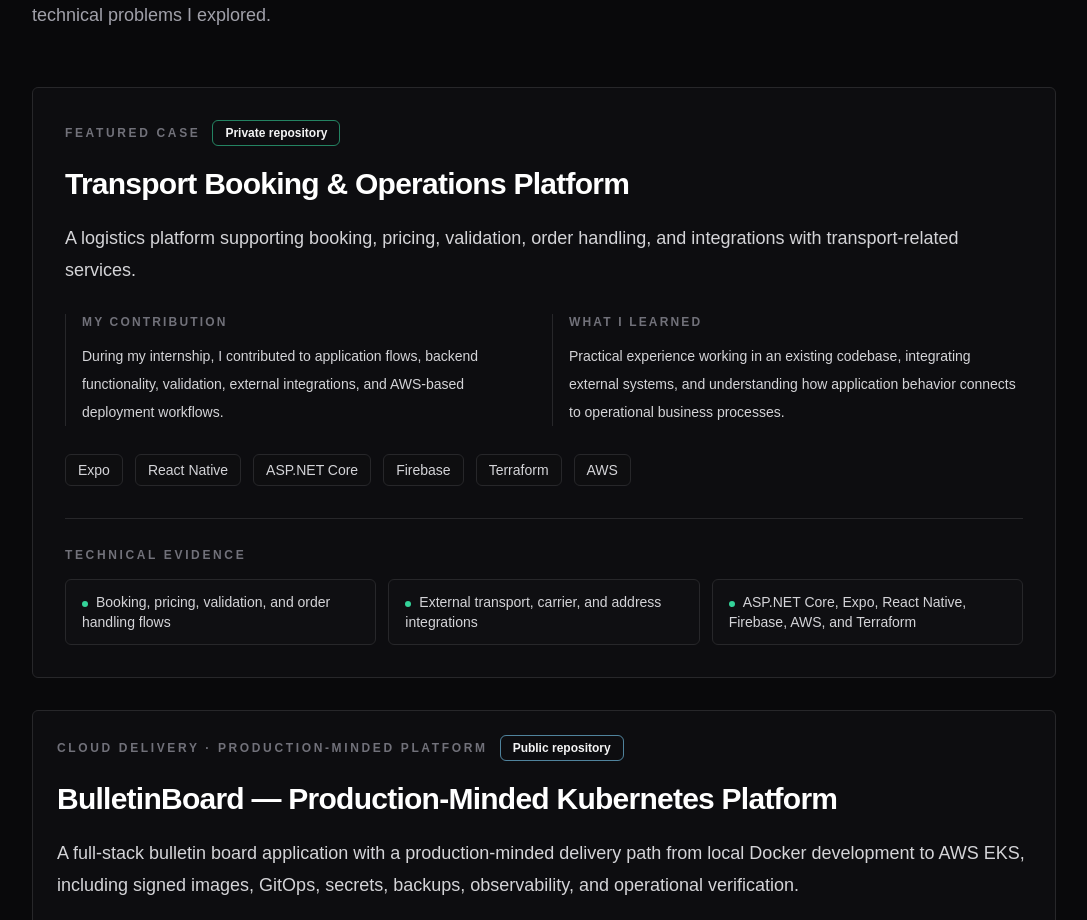
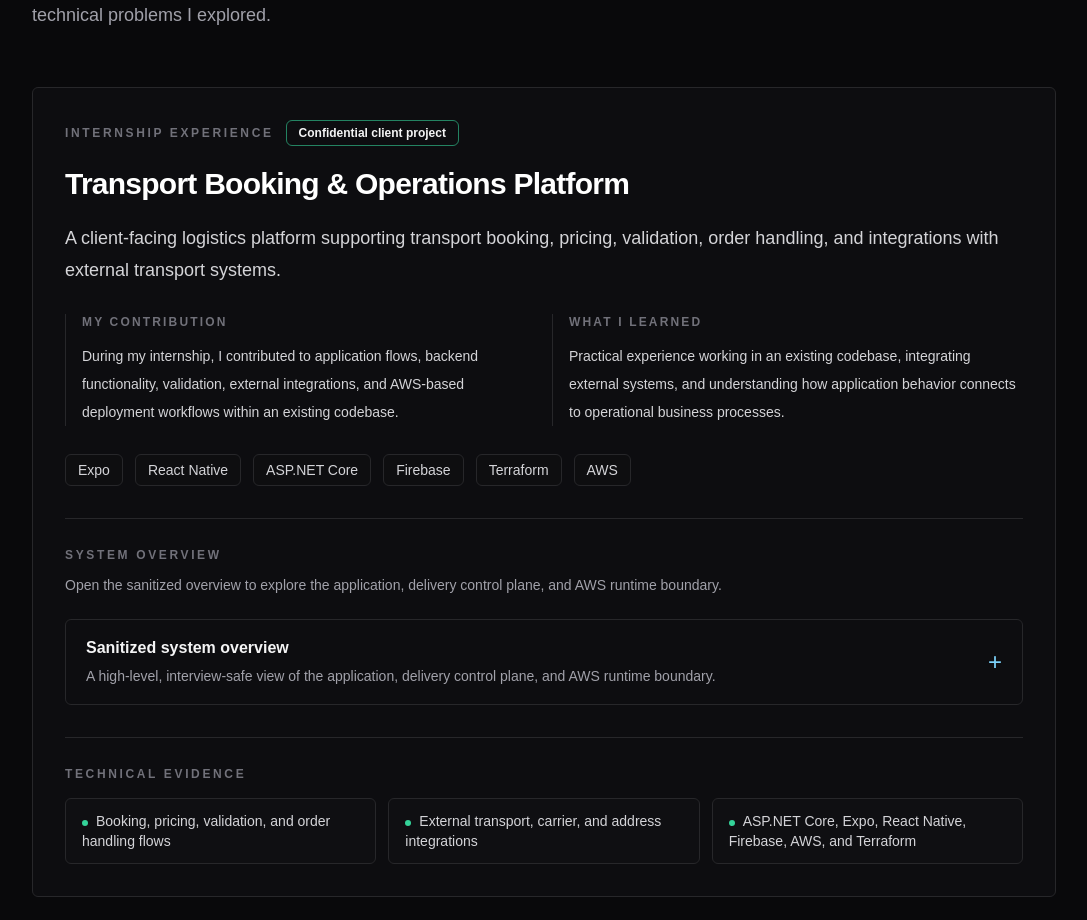
Before and after one commit to Luunomx/Luunom-portfolio, a Next.js app: page / in a window 1280 px wide. Shown: the part 1500-2420 px from the top of the page, without its empty margins (96-1183 px from the left). Built offline with nearby package versions, Linux system fonts and the light colour scheme; no server answers.

Commit message:
Add sanitized internship system overview

```diff
--- a/app/page.tsx
+++ b/app/page.tsx
@@ -51,12 +51,12 @@ const heroStats = [
 const projectCases: ProjectCase[] = [
   {
     title: "Transport Booking & Operations Platform",
-    eyebrow: "Featured case",
-    status: "Private repository",
+    eyebrow: "Internship experience",
+    status: "Confidential client project",
     summary:
-      "A logistics platform supporting booking, pricing, validation, order handling, and integrations with transport-related services.",
+      "A client-facing logistics platform supporting transport booking, pricing, validation, order handling, and integrations with external transport systems.",
     contribution:
-      "During my internship, I contributed to application flows, backend functionality, validation, external integrations, and AWS-based deployment workflows.",
+      "During my internship, I contributed to application flows, backend functionality, validation, external integrations, and AWS-based deployment workflows within an existing codebase.",
     learning:
       "Practical experience working in an existing codebase, integrating external systems, and understanding how application behavior connects to operational business processes.",
     tags: [
@@ -71,6 +71,19 @@ const projectCases: ProjectCase[] = [
       "Booking, pricing, validation, and order handling flows",
       "External transport, carrier, and address integrations",
       "ASP.NET Core, Expo, React Native, Firebase, AWS, and Terraform",
+    ],
+    diagrams: [
+      {
+        title: "Sanitized system overview",
+        description:
+          "A high-level, interview-safe view of the application, delivery control plane, and AWS runtime boundary.",
+        src: "/projects/prioritaire/system-overview.svg",
+        alt: "Sanitized system overview showing company users, a React Native frontend, Firebase authentication, an ASP.NET Core API, logistics integrations, data stores, CI/CD, Terraform, and AWS runtime services.",
+        caption:
+          "Sanitized architecture overview — no secrets, live data, or private endpoints",
+        width: 1500,
+        height: 1240,
+      },
     ],
     accentBorder: "border-emerald-400/60",
     accentFill: "bg-emerald-400",
@@ -540,11 +553,14 @@ function CaseStudy({
         {project.diagrams ? (
           <section className="mt-8 border-t border-zinc-800 pt-7" aria-label="Architecture and delivery diagrams">
             <p className="text-xs font-semibold uppercase tracking-[0.22em] text-zinc-500">
-              Architecture and delivery
+              {project.diagrams.length > 1
+                ? "Architecture and delivery"
+                : "System overview"}
             </p>
             <p className="mt-2 text-sm leading-7 text-zinc-400">
-              Open either diagram to explore the production-minded application,
-              delivery, and operations path.
+              {project.diagrams.length > 1
+                ? "Open either diagram to explore the production-minded application, delivery, and operations path."
+                : "Open the sanitized overview to explore the application, delivery control plane, and AWS runtime boundary."}
             </p>
             <div className="mt-5 grid gap-4">
               {project.diagrams.map((diagram) => (
```
Also changed, not shown: public/projects/prioritaire/system-overview.svg (added).
